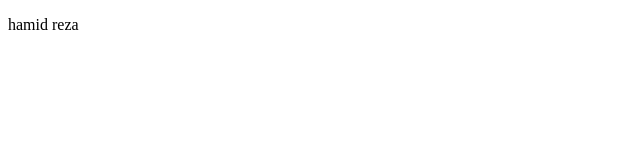
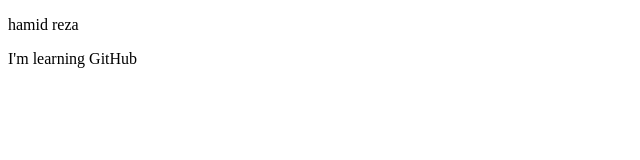
Before and after one commit to harmez7/harmez7.github.oi, a plain HTML site: page index.html in a window 1280 px wide. Shown: the whole page, without its empty margins (0-640 px from the left). Drawn offline with Linux system fonts and the light colour scheme.

Commit message:
updated html

```diff
--- a/index.html
+++ b/index.html
@@ -8,5 +8,6 @@
 </head>
 <body>
     <p>hamid reza</p>
+    <p>I'm learning GitHub</p>
 </body>
 </html>
```
